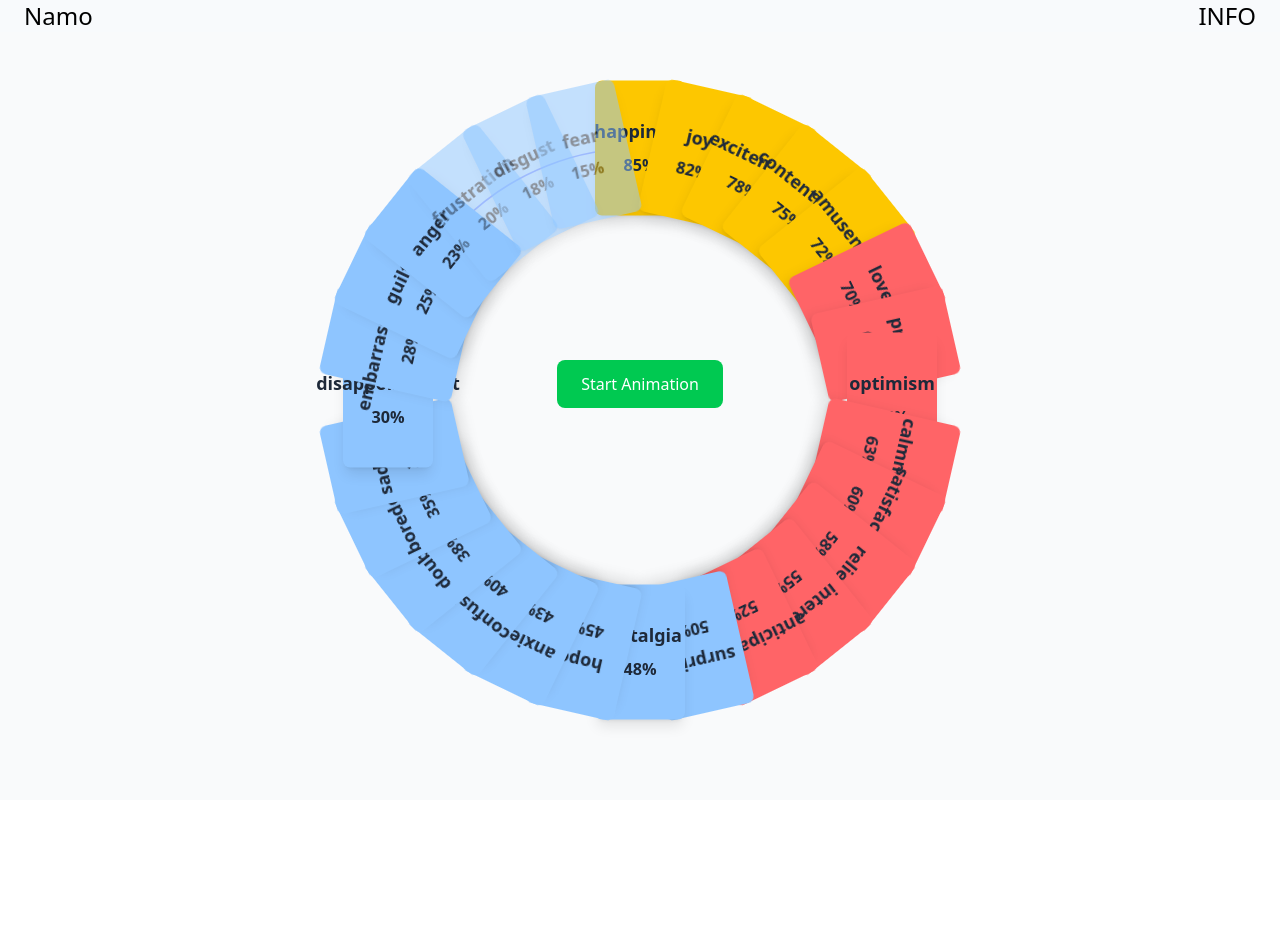
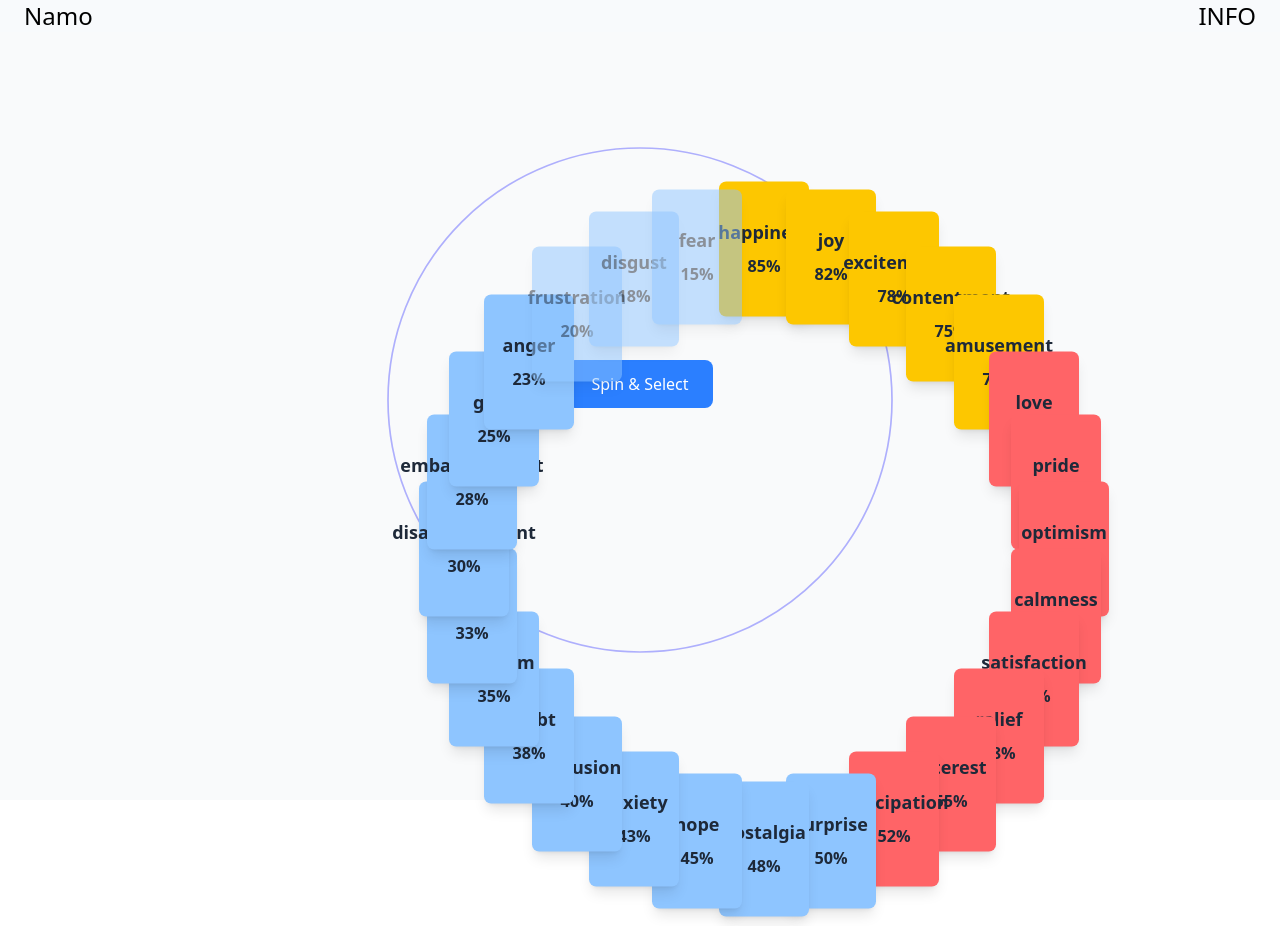
Before and after one commit to Towe-el/frontend, a React (Vite) app: page / in a window 1280 px wide. Before the commit the page ends 800 px from the top, so only its background shows below. Built offline with nearby package versions, Linux system fonts and the light colour scheme.

Commit message:
transfer from gsap to Framer Motion

```diff
--- a/package.json
+++ b/package.json
@@ -13,6 +13,7 @@
     "@react-spring/web": "^10.0.0",
     "@tailwindcss/vite": "^4.1.7",
     "gsap": "^3.13.0",
+    "motion": "^12.12.2",
     "react": "^19.1.0",
     "react-dom": "^19.1.0",
     "react-router": "^7.6.0",
--- a/src/components/reel/Reel.jsx
+++ b/src/components/reel/Reel.jsx
@@ -1,76 +1,42 @@
-import { useEffect, useRef, useState } from 'react';
+import { useEffect, useRef, useState, useCallback } from 'react';
+import { motion, useAnimation, useMotionValue, useTransform } from 'framer-motion';
 import EmotionCard from "../emotion-card/EmotionCard";
 import CardDetailModal from '../emotion-card/CardDetailModal';
 import { simulatedEmotionData } from '../../type/emotionData';
-import {
-  registerGSAPPlugins,
-  initializeCardPositions,
-  updateAllCardPositions,
-  createRotationAnimation
-} from '../../utils/gsapAnima';
-import { makeCardsDraggable, cleanupDraggable, isCardDragging } from '../../utils/draggable';
 
 function Reel() {
-  const cardsRef = useRef([]);
-  const pathRef = useRef();
   const [isAnimating, setIsAnimating] = useState(false);
   const [selectedEmotion, setSelectedEmotion] = useState(null);
   const [isModalOpen, setIsModalOpen] = useState(false);
-  const animationRef = useRef(null);
-  const wheelOffsetRef = useRef(0); // Store the wheel's current rotation offset
-  const draggableInstancesRef = useRef([]);
+  const [highlightedCards, setHighlightedCards] = useState([]);
 
-  useEffect(() => {
-    registerGSAPPlugins();
+  // Motion values for wheel rotation
+  const wheelRotation = useMotionValue(0);
+  const controls = useAnimation();
 
-    // Position cards initially without animation
-    handleInitializeCardPositions();
-    handleMakeCardsDraggable();
+  // SVG path reference for positioning calculations
+  const pathRef = useRef();
+  const cardsRef = useRef([]);
 
-    // Cleanup function
-    return () => {
-      if (animationRef.current) {
-        animationRef.current.kill();
-      }
-      // Clean up draggable instances
-      cleanupDraggable(cardsRef.current);
+  // Calculate card positions around the circle
+  const getCardPosition = useCallback((index, totalCards, rotation = 0) => {
+    const radius = 300; // Match your SVG circle radius
+    const centerX = 400; // SVG viewBox center
+    const centerY = 400;
+    const angleStep = (2 * Math.PI) / totalCards;
+    const angle = (index * angleStep) + (rotation * Math.PI / 180);
+
+    return {
+      x: centerX + radius * Math.cos(angle - Math.PI / 2),
+      y: centerY + radius * Math.sin(angle - Math.PI / 2),
     };
   }, []);
 
-  // Wrapper function to handle card initialization
-  const handleInitializeCardPositions = () => {
-    initializeCardPositions(pathRef.current, cardsRef.current, wheelOffsetRef.current);
-  };
+  // Handle card click to open modal
+  const handleCardClick = (emotionData, event) => {
+    // Prevent opening modal during animation
+    if (isAnimating) return;
 
-  // Wrapper function to handle making cards draggable
-  const handleMakeCardsDraggable = () => {
-    const instances = makeCardsDraggable(
-      pathRef.current,
-      cardsRef.current,
-      wheelOffsetRef,
-      handleUpdateAllCardPositions
-    );
-    draggableInstancesRef.current = instances || [];
-  };
-
-  // Wrapper function to handle updating all card positions
-  const handleUpdateAllCardPositions = () => {
-    updateAllCardPositions(pathRef.current, cardsRef.current, wheelOffsetRef.current);
-  };
-
-  // Handle card click to open modal - one click
-  const handleCardClick = (emotionData, event, cardElement) => {
-    // Check if the card is currently being dragged
-    if (isCardDragging(cardElement)) {
-      return; // Don't open modal if dragging
-    }
-
-    // Check if this element has the dragging attribute (safety check)
-    if (cardElement && cardElement.getAttribute('data-dragging') === 'true') {
-      return; // Don't open modal if marked as dragging
-    }
-
-    // Prevent event bubbling
     if (event) {
       event.preventDefault();
       event.stopPropagation();
@@ -86,68 +52,97 @@ function Reel() {
     setSelectedEmotion(null);
   };
 
-  // Function to start/stop animation
-  const toggleAnimation = () => {
-    const path = pathRef.current;
-    const cards = cardsRef.current;
+  // Spin sequence function
+  const startSpinSequence = async () => {
+    if (isAnimating) return;
 
-    if (!path || !cards.length) return;
+    setIsAnimating(true);
+    setHighlightedCards([]); // Clear any previous highlights
 
-    if (isAnimating) {
-      // Stop animation
-      if (animationRef.current) {
-        // Get current position from the timeline
-        const currentPos = animationRef.current.progress();
-        animationRef.current.kill();
-        animationRef.current = null;
+    // Spin animation for 5 seconds
+    await controls.start({
+      rotate: wheelRotation.get() + 1800, // 5 full rotations (360 * 5)
+      transition: {
+        duration: 5,
+        ease: "easeOut"
+      }
+    });
 
-        // Ensure the wheel stays at the current position after stopping
-        handleUpdateAllCardPositions();
+    // Update wheel rotation value
+    wheelRotation.set(wheelRotation.get() + 1800);
+
+    // Select 2 random cards to highlight
+    const randomIndices = [];
+    while (randomIndices.length < 2) {
+      const randomIndex = Math.floor(Math.random() * simulatedEmotionData.length);
+      if (!randomIndices.includes(randomIndex)) {
+        randomIndices.push(randomIndex);
+      }
     }
 
+    setHighlightedCards(randomIndices);
     setIsAnimating(false);
-    } else {
-      // Start animation - animate all cards together to maintain spacing
-      const timeline = createRotationAnimation(
-        wheelOffsetRef,
-        handleUpdateAllCardPositions,
-        40
-      );
+  };
 
-      animationRef.current = timeline;
-      setIsAnimating(true);
-    }
+  // Reset highlighted cards
+  const resetHighlights = () => {
+    setHighlightedCards([]);
   };
 
   return (
     <>
-      <div className="min-h-screen w-full flex flex-col items-center justify-center bg-gray-50 p-4">
+      {/* Add CSS for glow effects */}
+      <style>{`
+        .card-glow {
+          filter: drop-shadow(0 0 20px rgba(255, 215, 0, 0.8));
+        }
+        @keyframes pulse-glow {
+          0%, 100% {
+            filter: drop-shadow(0 0 20px rgba(255, 215, 0, 0.8));
+          }
+          50% {
+            filter: drop-shadow(0 0 30px rgba(255, 215, 0, 1)) drop-shadow(0 0 40px rgba(255, 215, 0, 0.6));
+          }
+        }
+        .card-pulse {
+          animation: pulse-glow 2s infinite;
+        }
+      `}</style>
 
-        {/* Animation control button */}
+      {/* Main content - hide when modal is open */}
+      <div className={`min-h-screen w-full flex flex-col items-center justify-center bg-gray-50 p-4 ${isModalOpen ? 'hidden' : 'block'}`}>
+
+        {/* Animation control buttons */}
         <div className="absolute inset-0 flex items-center justify-center">
+          <div className="flex gap-4 mb-8">
             <button
-            onClick={toggleAnimation}
-            className={`mb-8 px-6 py-3 text-base font-light rounded-lg transition-colors duration-200 ${
+              onClick={startSpinSequence}
+              disabled={isAnimating}
+              className={`px-6 py-3 text-base font-light rounded-lg transition-colors duration-200 ${
                 isAnimating
-                ? "bg-red-500 hover:bg-red-600 text-white"
-                : "bg-green-500 hover:bg-green-600 text-white"
+                  ? "bg-gray-400 text-gray-600 cursor-not-allowed"
+                  : "bg-blue-500 hover:bg-blue-600 text-white"
               }`}
             >
-            {isAnimating ? "Stop Animation" : "Start Animation"}
+              {isAnimating ? "Spinning..." : "Spin & Select"}
             </button>
+
+            {highlightedCards.length > 0 && (
+              <button
+                onClick={resetHighlights}
+                className="px-6 py-3 text-base font-light rounded-lg bg-gray-500 hover:bg-gray-600 text-white transition-colors duration-200"
+              >
+                Reset Selection
+              </button>
+            )}
+          </div>
         </div>
 
         {/* SVG Container */}
         <div className="relative w-full max-w-2xl aspect-square flex items-center justify-center">
-          <div
-            className="path-container relative w-full h-full"
-            style={{ overflow: 'visible' }}
-          >
-            <svg
-              viewBox="0 0 800 800"
-              className="absolute inset-0 w-full h-full"
-            >
-              {/* Larger circle path centered in viewbox */}
+          <div className="path-container relative w-full h-full" style={{ overflow: 'visible' }}>
+            <svg viewBox="0 0 800 800" className="absolute inset-0 w-full h-full">
+              {/* Circle path for reference */}
               <path
                 ref={pathRef}
                 d="M400,100 A300,300 0 0,1 400,700 A300,300 0 0,1 400,100"
@@ -157,38 +152,54 @@ function Reel() {
               />
             </svg>
 
-            {/* Render Emotion Cards */}
-            <div className="cards-container absolute inset-0">
-              {simulatedEmotionData.map((data, index) => (
-                <div
+            {/* Animated Cards Container */}
+            <motion.div
+              className="cards-container absolute inset-0"
+              animate={controls}
+              style={{ rotate: wheelRotation }}
+            >
+              {simulatedEmotionData.map((data, index) => {
+                const position = getCardPosition(index, simulatedEmotionData.length);
+                const isHighlighted = highlightedCards.includes(index);
+
+                return (
+                  <motion.div
                     key={index}
                     ref={el => (cardsRef.current[index] = el)}
-                  className="emotion-card absolute"
+                    className={`emotion-card absolute ${isHighlighted ? 'card-pulse' : ''}`}
                     style={{
-                    transform: "translate(-50%, -50%) scale(0.9)",
+                      left: position.x,
+                      top: position.y,
+                      transform: "translate(-50%, -50%)",
                       transformOrigin: "center center",
                       fontSize: "1rem",
-                    pointerEvents: "auto" // Ensure pointer events are enabled
+                      pointerEvents: "auto",
+                      zIndex: isHighlighted ? 100 : 1
                     }}
-                  onClick={(e) => {
-                    // Add a small delay to ensure drag state is properly set
-                    setTimeout(() => {
-                      handleCardClick(data, e, cardsRef.current[index]);
-                    }, 10);
+                    animate={{
+                      scale: isHighlighted ? 1.2 : 0.9,
                     }}
+                    transition={{
+                      duration: 0.8,
+                      ease: "easeOut"
+                    }}
+                    onClick={(e) => handleCardClick(data, e)}
+                    whileHover={{ scale: isHighlighted ? 1.25 : 1.05 }}
+                    whileTap={{ scale: isHighlighted ? 1.15 : 0.95 }}
                   >
                     <EmotionCard
                       emotion={data.emotion}
                       score={data.score}
                     />
-                </div>
-              ))}
-            </div>
+                  </motion.div>
+                );
+              })}
+            </motion.div>
           </div>
         </div>
       </div>
 
-      {/* Card Modal - Outside the main container */}
+      {/* Card Modal/Page */}
       <CardDetailModal
         isOpen={isModalOpen}
         onClose={closeModal}
--- a/src/utils/draggable.js
+++ b/src/utils/draggable.js
@@ -1,139 +1,167 @@
-import { Draggable } from 'gsap/all';
-import { closestPointOnPath, calculateRotationDiff } from './calculatePath';
+/**
+ * Path calculation utilities for circular motion path (Framer Motion version)
+ */
 
 /**
- * Makes cards draggable with circular motion constraints
+ * Finds the closest point on a path to given coordinates using binary search
  * @param {SVGPathElement} path - The SVG path element
- * @param {HTMLElement[]} cards - Array of card elements
- * @param {Object} wheelOffsetRef - Ref object containing the current wheel offset
- * @param {Function} updateCallback - Callback function to update all card positions
+ * @param {number} x - X coordinate
+ * @param {number} y - Y coordinate
+ * @returns {number} - Length along the path of the closest point
  */
-export const makeCardsDraggable = (path, cards, wheelOffsetRef, updateCallback) => {
-  if (!path || !cards.length) return;
+export const closestPointOnPath = (path, x, y) => {
+  let closestDistance = Infinity;
+  let closestLength = 0;
+  const pathLength = path.getTotalLength();
 
-  const totalLength = path.getTotalLength();
-  const draggableInstances = [];
+  // Use binary search for more efficient and accurate point detection
+  // First pass with coarse sampling
+  const coarseSamples = 50;
+  let coarseStep = pathLength / coarseSamples;
 
-  cards.forEach((card, cardIndex) => {
-    if (!card) return;
+  for(let i = 0; i <= coarseSamples; i++) {
+    const length = i * coarseStep;
+    const point = path.getPointAtLength(length);
+    const dx = x - point.x;
+    const dy = y - point.y;
+    const distance = dx * dx + dy * dy;
 
-    // Store the original position of each card relative to the wheel
-    const originalCardPosition = cardIndex / cards.length;
+    if(distance < closestDistance) {
+      closestDistance = distance;
+      closestLength = length;
+    }
+  }
 
-    // Create a reference to track this card's last position during drag
-    const cardDragInfo = {
-      lastProgress: originalCardPosition,
-      isDragging: false,
-      dragStartTime: 0,
-      dragDistance: 0
-    };
+  // Second pass with finer sampling around the closest point found
+  const range = coarseStep;
+  const start = Math.max(0, closestLength - range/2);
+  const end = Math.min(pathLength, closestLength + range/2);
+  const fineSamples = 30;
+  const fineStep = (end - start) / fineSamples;
 
-    const draggableInstance = Draggable.create(card, {
-      type: "x,y",
-      onDragStart: function() {
-        // Mark as dragging and record start time
-        cardDragInfo.isDragging = true;
-        cardDragInfo.dragStartTime = Date.now();
-        cardDragInfo.dragDistance = 0;
+  closestDistance = Infinity; // Reset for second pass
 
-        // Set dragging attribute to prevent click events
-        card.setAttribute('data-dragging', 'true');
-        card.classList.add('dragging');
+  for(let i = 0; i <= fineSamples; i++) {
+    const length = start + i * fineStep;
+    const point = path.getPointAtLength(length);
+    const dx = x - point.x;
+    const dy = y - point.y;
+    const distance = dx * dx + dy * dy;
 
-        // Save current progress at drag start
-        cardDragInfo.lastProgress = (originalCardPosition + wheelOffsetRef.current) % 1;
-      },
-      onDrag: function() {
-        // Track total drag distance
-        cardDragInfo.dragDistance += Math.abs(this.deltaX) + Math.abs(this.deltaY);
+    if(distance < closestDistance) {
+      closestDistance = distance;
+      closestLength = length;
+    }
+  }
 
-        // Get the dragged card's position
-        const box = card.getBoundingClientRect();
-        const svgBox = path.getBoundingClientRect();
-        const x = box.left + box.width/2 - svgBox.left;
-        const y = box.top + box.height/2 - svgBox.top;
-
-        // Find closest point on path
-        const closestLength = closestPointOnPath(path, x, y);
-        const newProgress = closestLength / totalLength;
-
-        // Calculate how much this specific card has moved
-        const rotationDiff = calculateRotationDiff(newProgress, cardDragInfo.lastProgress);
-
-        // Update wheel offset
-        wheelOffsetRef.current = (wheelOffsetRef.current + rotationDiff + 1) % 1;
-
-        // Update this card's last position
-        cardDragInfo.lastProgress = newProgress;
-
-        // Update all cards with the new wheel position
-        updateCallback();
-      },
-      onDragEnd: function() {
-        const dragDuration = Date.now() - cardDragInfo.dragStartTime;
-        const isDragGesture = cardDragInfo.dragDistance > 5 || dragDuration > 150;
-
-        // Reset dragging state after a brief delay
-        setTimeout(() => {
-          cardDragInfo.isDragging = false;
-          card.removeAttribute('data-dragging');
-          card.classList.remove('dragging');
-        }, isDragGesture ? 100 : 0);
-      },
-      // Configure drag behavior
-      inertia: false, // Disable inertia for more precise control
-      bounds: "body", // Keep within viewport
-      edgeResistance: 0.5
-    });
-
-    // Store the draggable instance for cleanup
-    if (draggableInstance && draggableInstance[0]) {
-      card._draggable = draggableInstance[0];
-      card._dragInfo = cardDragInfo;
-      draggableInstances.push(draggableInstance[0]);
-    }
-  });
-
-  return draggableInstances;
+  return closestLength;
 };
 
 /**
- * Gets the current position of a dragged element relative to the SVG container
- * @param {HTMLElement} element - The dragged element
- * @param {SVGPathElement} path - The SVG path element (for container reference)
- * @returns {Object} - Object containing x and y coordinates
+ * Calculates the normalized rotation difference between two progress values on a circle
+ * Handles crossing the 0/1 boundary (wrapping around the circle)
+ * @param {number} newProgress - New progress value (0-1)
+ * @param {number} lastProgress - Previous progress value (0-1)
+ * @returns {number} - Normalized rotation difference (-0.5 to 0.5)
  */
-export const getDraggedElementPosition = (element, path) => {
-  const box = element.getBoundingClientRect();
-  const svgBox = path.getBoundingClientRect();
+export const calculateRotationDiff = (newProgress, lastProgress) => {
+  let rotationDiff = newProgress - lastProgress;
+
+  // Handle crossing the 0/1 boundary (wrapping around the circle)
+  if (rotationDiff > 0.5) rotationDiff -= 1;
+  if (rotationDiff < -0.5) rotationDiff += 1;
+
+  return rotationDiff;
+};
+
+/**
+ * Initialize card positions on the circular path
+ * @param {SVGPathElement} path - The SVG path element
+ * @param {Array} cards - Array of card elements
+ * @param {number} wheelOffset - Current wheel rotation offset (0-1)
+ */
+export const initializeCardPositions = (path, cards, wheelOffset = 0) => {
+  if (!path || !cards.length) return;
+
+  const pathLength = path.getTotalLength();
+
+  cards.forEach((card, index) => {
+    if (!card) return;
+
+    // Calculate position along path (evenly spaced)
+    const progress = (index / cards.length + wheelOffset) % 1;
+    const length = progress * pathLength;
+    const point = path.getPointAtLength(length);
+
+    // Set initial position
+    card.style.left = `${point.x}px`;
+    card.style.top = `${point.y}px`;
+  });
+};
+
+/**
+ * Update all card positions based on current wheel offset
+ * @param {SVGPathElement} path - The SVG path element
+ * @param {Array} cards - Array of card elements
+ * @param {number} wheelOffset - Current wheel rotation offset (0-1)
+ */
+export const updateAllCardPositions = (path, cards, wheelOffset) => {
+  if (!path || !cards.length) return;
+
+  const pathLength = path.getTotalLength();
+
+  cards.forEach((card, index) => {
+    if (!card) return;
+
+    // Calculate new position along path
+    const progress = (index / cards.length + wheelOffset) % 1;
+    const length = progress * pathLength;
+    const point = path.getPointAtLength(length);
+
+    // Update position
+    card.style.left = `${point.x}px`;
+    card.style.top = `${point.y}px`;
+  });
+};
+
+/**
+ * Get position data for a card at a specific index and wheel offset
+ * @param {SVGPathElement} path - The SVG path element
+ * @param {number} index - Card index
+ * @param {number} totalCards - Total number of cards
+ * @param {number} wheelOffset - Current wheel rotation offset (0-1)
+ * @returns {Object} - Object with x, y coordinates and progress
+ */
+export const getCardPositionData = (path, index, totalCards, wheelOffset = 0) => {
+  if (!path) return { x: 0, y: 0, progress: 0 };
+
+  const progress = (index / totalCards + wheelOffset) % 1;
+  const length = progress * path.getTotalLength();
+  const point = path.getPointAtLength(length);
 
   return {
-    x: box.left + box.width/2 - svgBox.left,
-    y: box.top + box.height/2 - svgBox.top
+    x: point.x,
+    y: point.y,
+    progress
   };
 };
 
 /**
- * Cleanup function to destroy all draggable instances
- * @param {HTMLElement[]} cards - Array of card elements
+ * Create smooth rotation animation values for wheel offset
+ * @param {number} currentOffset - Current wheel offset (0-1)
+ * @param {number} rotations - Number of full rotations to add
+ * @param {number} duration - Duration in seconds
+ * @returns {Object} - Animation config for Framer Motion
  */
-export const cleanupDraggable = (cards) => {
-  cards.forEach(card => {
-    if (card && card._draggable) {
-      card._draggable.kill();
-      delete card._draggable;
-      delete card._dragInfo;
-      card.removeAttribute('data-dragging');
-      card.classList.remove('dragging');
+export const createWheelRotationAnimation = (currentOffset, rotations = 5, duration = 5) => {
+  const targetOffset = (currentOffset + rotations) % 1;
+
+  return {
+    wheelOffset: targetOffset,
+    transition: {
+      duration,
+      ease: "easeOut",
+      type: "tween"
     }
-  });
+  };
 };
-
-/**
- * Check if a card is currently being dragged
- * @param {HTMLElement} card - The card element to check
- * @returns {boolean} - True if the card is being dragged
- */
-export const isCardDragging = (card) => {
-  return card && card._dragInfo && card._dragInfo.isDragging;
-};
```
Also changed, not shown: src/components/emotion-card/CardDetailModal.jsx (+0 -18 lines), src/utils/motionPathUtils.js (renamed from src/utils/calculatePath.js), 2 other files (tests, documents, lock files or other folders). Lines whose indentation alone changed are shown as unchanged.
